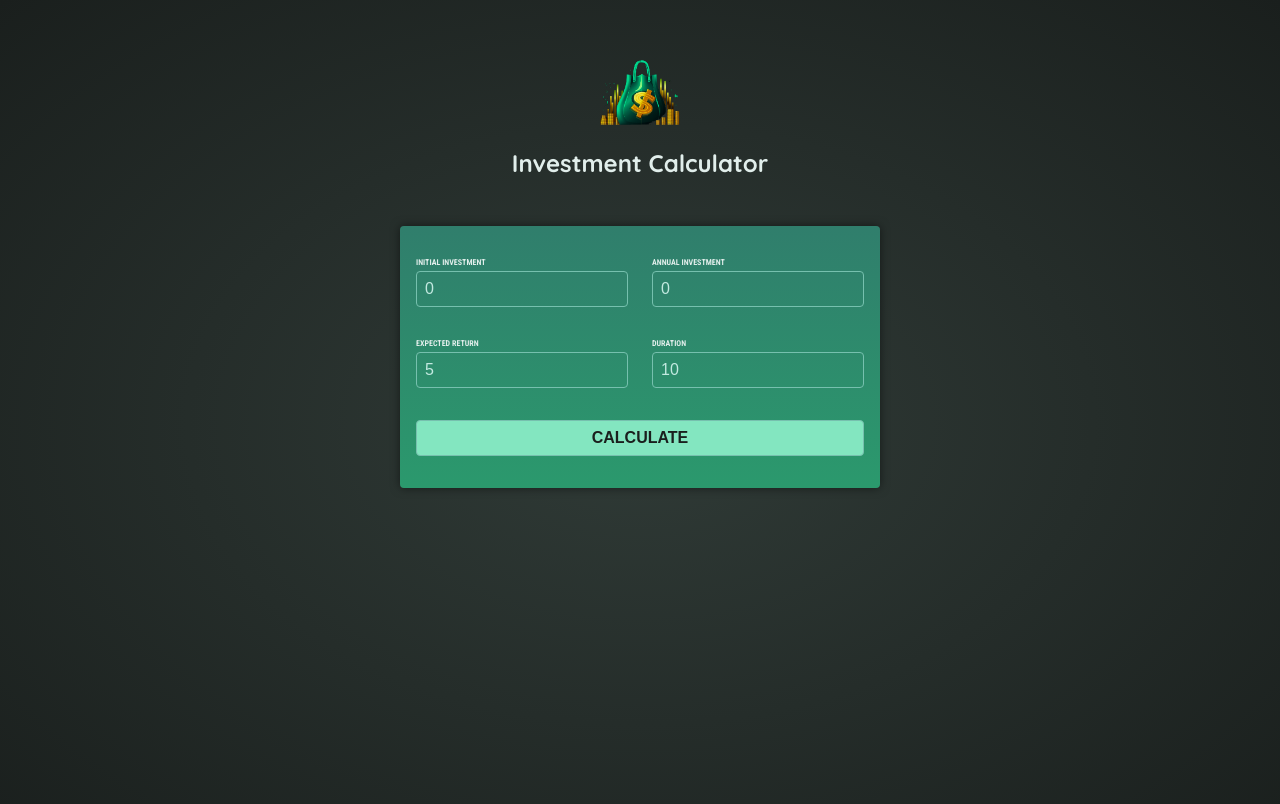
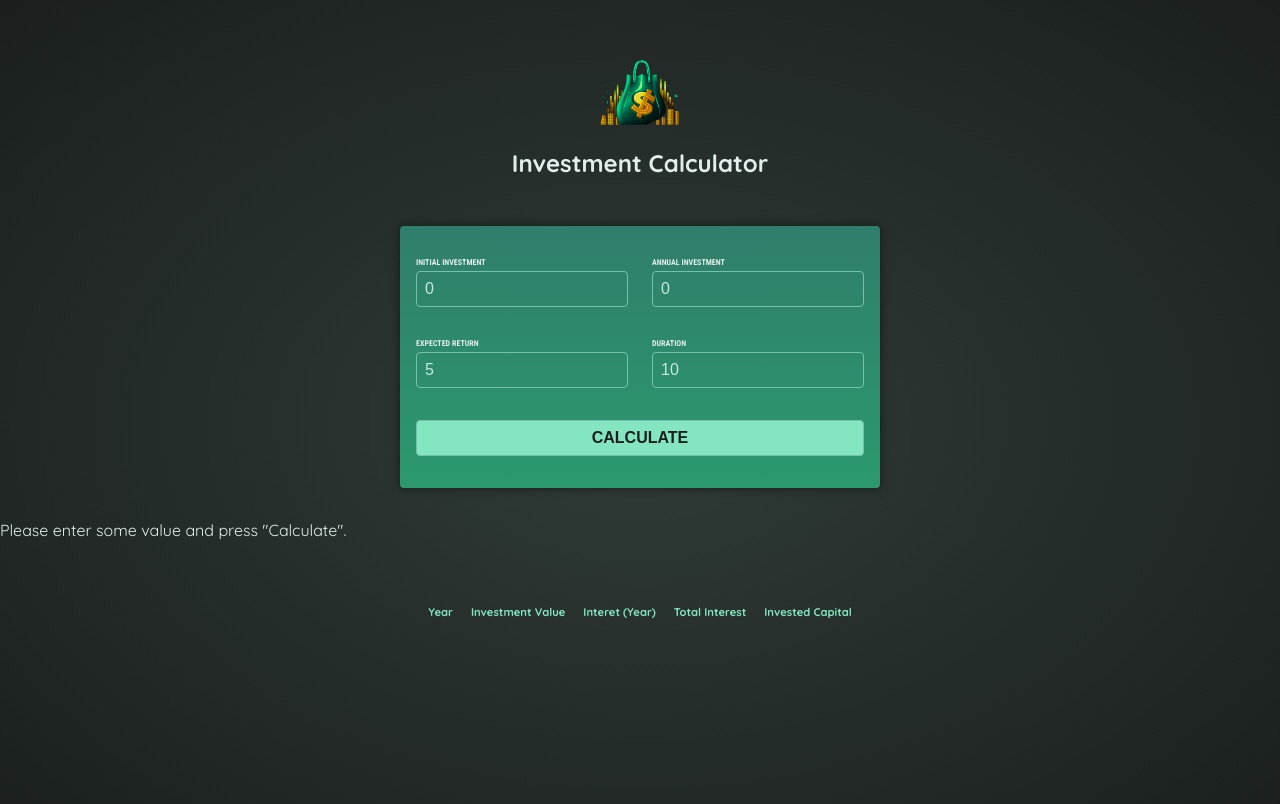
Before and after one commit to Henrique-William/front, an Angular app in the folder investment-calculator-angular/: page / in a window 1280 px wide. Shown: the top 804 px of the page. Built offline with nearby package versions, Linux system fonts and the light colour scheme.

Commit message:
Passing Data from Parent to Child with inputs

```diff
--- a/investment-calculator-angular/src/app/app.component.html
+++ b/investment-calculator-angular/src/app/app.component.html
@@ -1,2 +1,3 @@
 <app-header />
 <app-user-input (calculate)="onCalculateInvestmentResults($event)" />
+<app-investment-results [results]="resultsData" />
--- a/investment-calculator-angular/src/app/app.component.ts
+++ b/investment-calculator-angular/src/app/app.component.ts
@@ -3,14 +3,24 @@
 import { HeaderComponent } from "./header/header.component";
 import { UserInputComponent } from "./user-input/user-input.component";
 import type { InvestmentInput } from './investment-input.model';
+import { InvestmentResultsComponent } from "./investment-results/investment-results.component";
 
 @Component({
   selector: 'app-root',
   standalone: true,
   templateUrl: './app.component.html',
-  imports: [HeaderComponent, UserInputComponent],
+  imports: [HeaderComponent, UserInputComponent, InvestmentResultsComponent],
 })
 export class AppComponent {
+  resultsData?:  {
+    year: number,
+    interest: number,
+    valueEndOfYear: number,
+    annualInvestment: number,
+    totalInterest: number,
+    totalAmountInvested: number
+  }[];
+
   onCalculateInvestmentResults(data: InvestmentInput) {
     const { initialInvestment, annualInvestment, expectedReturn, duration} = data;
     const annualData = [];
@@ -32,6 +42,6 @@
       });
     }
 
-    console.log(annualData);
+    this.resultsData = annualData;
   }
 }
--- /dev/null
+++ b/investment-calculator-angular/src/app/investment-results/investment-results.component.css
@@ -0,0 +1,19 @@
+table {
+  max-width: 50rem;
+  margin: 2rem auto;
+  padding: 1rem;
+  table-layout: fixed;
+  border-spacing: 1rem;
+  text-align: right;
+}
+
+table thead {
+  font-size: 0.7rem;
+  color: #83e6c0;
+}
+
+table tbody {
+  font-family: "Roboto Condensed", sans-serif;
+  font-size: 0.85rem;
+  color: #c2e9e0;
+}
--- /dev/null
+++ b/investment-calculator-angular/src/app/investment-results/investment-results.component.html
@@ -0,0 +1,16 @@
+<p>Please enter some value and press "Calculate".</p>
+
+<table>
+    <thead>
+        <tr>
+            <th>Year</th>
+            <th>Investment Value</th>
+            <th>Interet (Year)</th>
+            <th>Total Interest</th>
+            <th>Invested Capital</th>
+        </tr>
+    </thead>
+    <tbody>
+
+    </tbody>
+</table>
```
Also changed, not shown: investment-calculator-angular/src/app/investment-results/investment-results.component.ts (added, +20 -0 lines).
